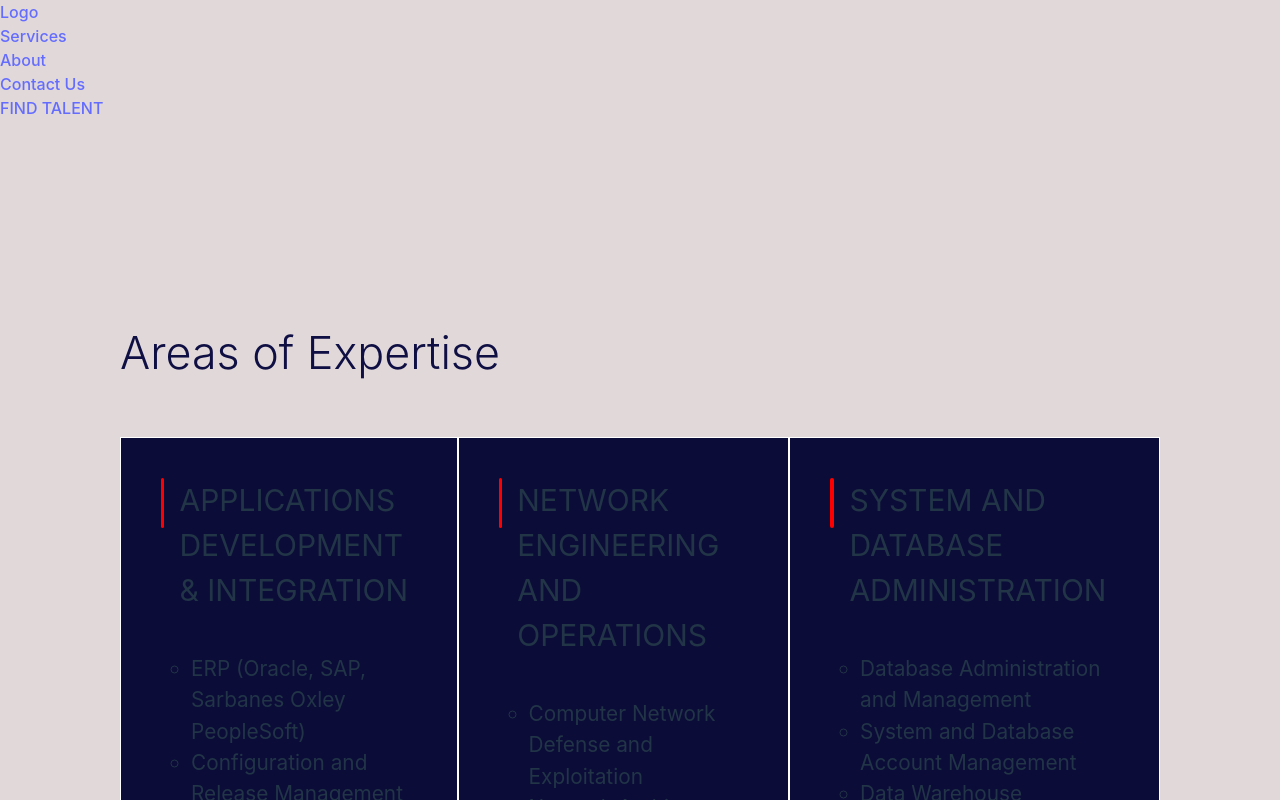
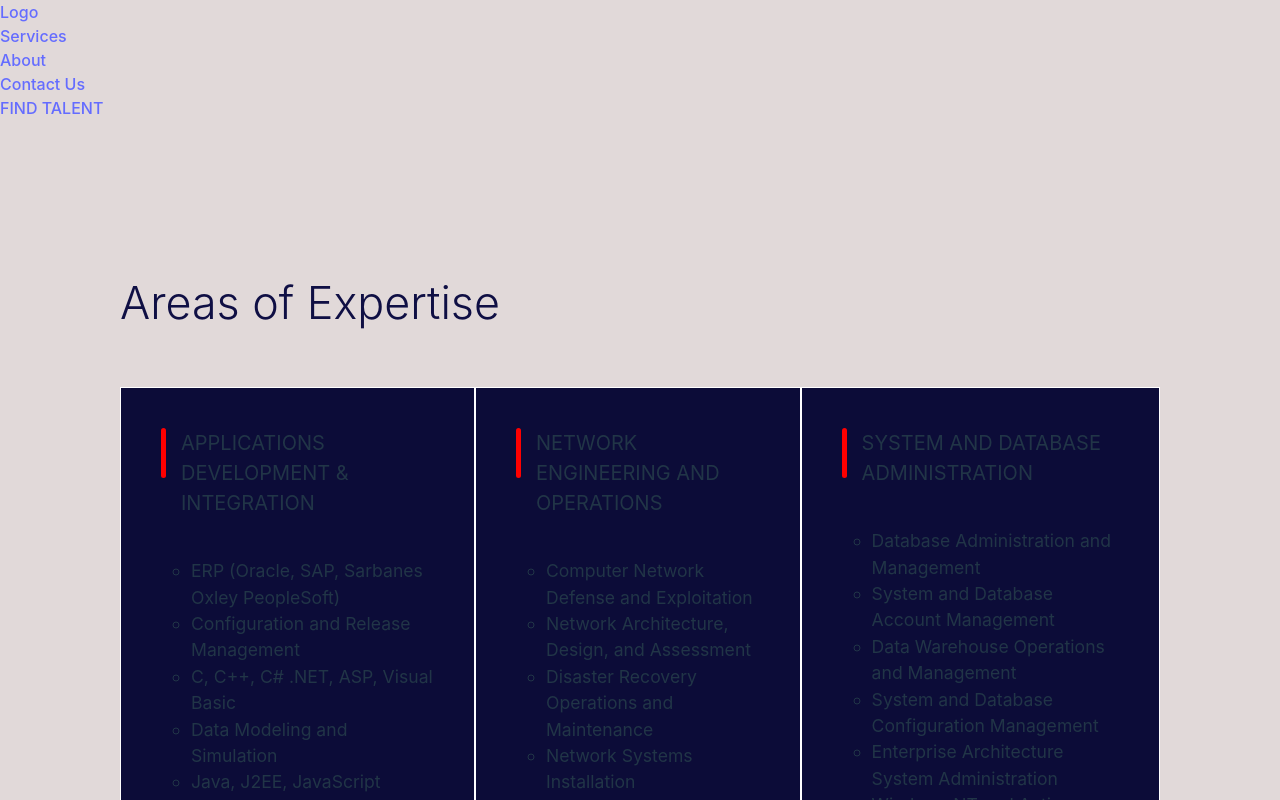
Before and after one commit to dibyendu02/hiringappRama, a React (Vite) app: page /services in a window 1280 px wide. Shown: the top 800 px of the page. Built offline with nearby package versions, Linux system fonts and the light colour scheme.

Commit message:
prefinal

```diff
--- a/src/pages/About.css
+++ b/src/pages/About.css
@@ -56,7 +56,7 @@ img{
     /* margin-right: 75%; */
     color: rgb(15, 15, 68);
     font-size: 1.1rem;
-    /* margin-left: 5%; */
+    font-weight: 300;
 }
 .main-3{
     color: white;
@@ -175,3 +175,8 @@ p{
         font-size: 1.2rem;
     }
 }
+@media only screen and (max-width: 440px) {
+    .overview,.core-values{
+        padding: 1.4rem 8rem 1.4rem 2rem;
+    }
+}
--- a/src/pages/Services.css
+++ b/src/pages/Services.css
@@ -1,5 +1,5 @@
 .service-container{
-    padding-top: 200px;
+    padding-top: 150px;
 }
 .service-header{
     padding-left: 120px;
@@ -19,7 +19,7 @@
     background-color: rgb(12, 12, 56);
     border: 1.5px solid white;
     padding: 20px;
-    font-size: 30px;
+    /* font-size: 30px; */
     text-align: center;
 }
 .grid-item-header{
@@ -27,9 +27,12 @@
     display: flex;
     gap: 15px;
 }
+.grid-item-header h2{
+    font-size: 20px;
+}
 .grid-item-header-bar{
     background-color: red;
-    width: 10px;
+    min-width: 5px;
     height: 50px;
     border-radius: 5px;
 }
@@ -38,7 +41,7 @@
 }
 
 .grid-item-list ul li{
-    font-size: 1.3rem;
+    font-size: 1.1rem;
     list-style-type: circle;
     font-weight: 400;
 }
@@ -56,7 +59,7 @@
     padding: 50px;
 }
 .grid-container-3-desc{
-    padding: 150px 200px;
+    padding: 100px 200px 60px 200px;
 }
 .grid-container-3 h2{
     font-size: 2.4rem;
@@ -67,7 +70,7 @@
     gap: 25px;
 }
 .grid-container-3 span{
-    padding: 20px 40px;
+    padding: 12px 25px;
     border-radius: 35px;
     background-color: red;
     cursor: pointer;
@@ -82,6 +85,15 @@
         padding: 50px 80px 0px 80px;
     }
     .grid-container-3-desc{
-        padding: 100px 70px;
+        padding: 50px 50px;
     }
 }
+@media only screen and (max-width: 550px) {
+    .grid-container,.grid-container-2{
+        grid-template-columns: auto;
+        padding: 50px 20px 0px 20px;
+    }
+    .grid-container-3-desc{
+        padding: 50px 10px;
+    }
+}
```
